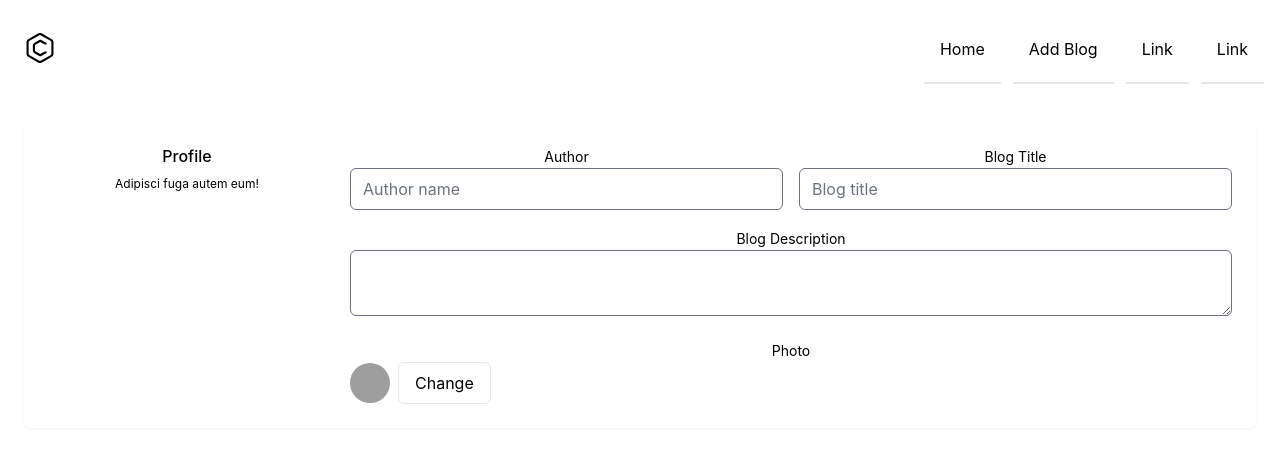
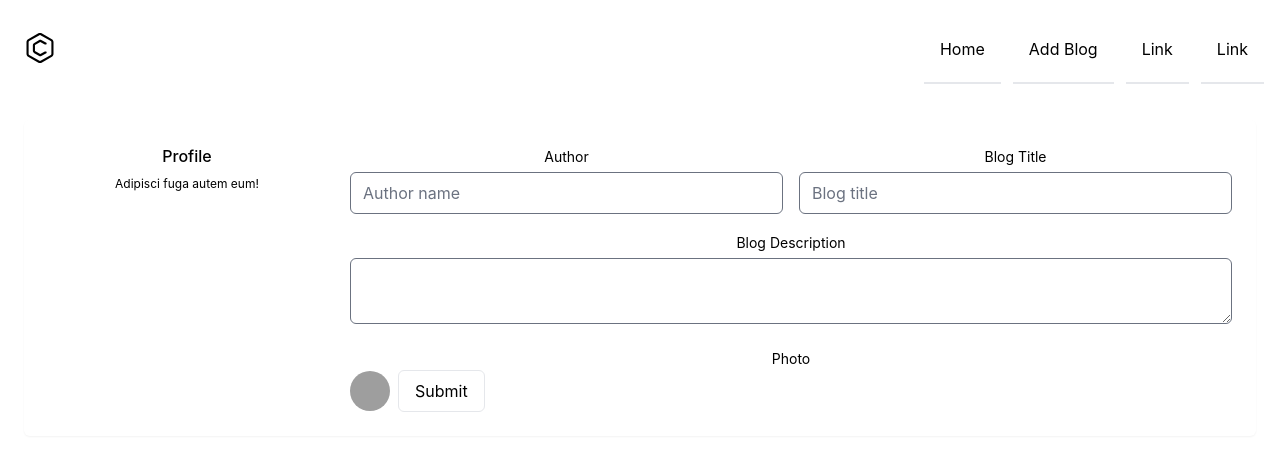
Before and after one commit to Rubayet-billah/redux-assignment-01-client, a React (Create React App) app: page /addblog in a window 1280 px wide. Shown: the top 450 px of the page. Built offline with nearby package versions, Linux system fonts and the light colour scheme; grey boxes are pictures that could not be loaded; the HTML template or start-up script is replaced by a standard one.

Commit message:
data collected from form

```diff
--- a/src/Pages/Blogs/AddBlog.js
+++ b/src/Pages/Blogs/AddBlog.js
@@ -4,14 +4,15 @@ import { useForm } from "react-hook-form";
 const AddBlog = () => {
   const { register, handleSubmit } = useForm();
 
-  const handleAddBlog = (data) => {};
+  const handleAddBlog = (data) => {
+    console.log(data);
+  };
 
   return (
     <div>
       <section className="p-6 dark:bg-gray-800 dark:text-gray-50">
         <form
           onSubmit={handleSubmit(handleAddBlog)}
-          novalidate=""
           action=""
           className="container flex flex-col mx-auto space-y-12 ng-untouched ng-pristine ng-valid"
         >
@@ -22,7 +23,7 @@ const AddBlog = () => {
             </div>
             <div className="grid grid-cols-6 gap-4 col-span-full lg:col-span-3">
               <div className="col-span-full sm:col-span-3">
-                <label for="authorName" className="text-sm">
+                <label htmlFor="authorName" className="text-sm">
                   Author
                 </label>
                 <input
@@ -30,12 +31,12 @@ const AddBlog = () => {
                   type="text"
                   {...register("authorName")}
                   placeholder="Author name"
-                  className="w-full rounded-md focus:ring focus:ring-opacity-75 focus:ring-violet-400 dark:border-gray-700 dark:text-gray-900"
+                  className="w-full rounded-md focus:ring focus:ring-opacity-75 focus:ring-violet-400 dark:border-gray-700 dark:text-gray-900 mt-1"
                 />
               </div>
 
               <div className="col-span-full sm:col-span-3">
-                <label for="blogTitle" className="text-sm">
+                <label htmlFor="blogTitle" className="text-sm">
                   Blog Title
                 </label>
                 <input
@@ -43,22 +44,22 @@ const AddBlog = () => {
                   type="text"
                   {...register("blogTitle")}
                   placeholder="Blog title"
-                  className="w-full rounded-md focus:ring focus:ring-opacity-75 focus:ring-violet-400 dark:border-gray-700 dark:text-gray-900"
+                  className="w-full rounded-md focus:ring focus:ring-opacity-75 focus:ring-violet-400 dark:border-gray-700 dark:text-gray-900 mt-1"
                 />
               </div>
               <div className="col-span-full">
-                <label for="blogDescription" className="text-sm">
+                <label htmlFor="blogDescription" className="text-sm">
                   Blog Description
                 </label>
                 <textarea
                   id="blogDescription"
                   placeholder=""
                   {...register("blogDescription")}
-                  className="w-full rounded-md focus:ring focus:ring-opacity-75 focus:ring-violet-400 dark:border-gray-700 dark:text-gray-900"
+                  className="w-full rounded-md focus:ring focus:ring-opacity-75 focus:ring-violet-400 dark:border-gray-700 dark:text-gray-900 mt-1"
                 ></textarea>
               </div>
               <div className="col-span-full">
-                <label for="blogDescription" className="text-sm">
+                <label htmlFor="blogDescription" className="text-sm">
                   Photo
                 </label>
                 <div className="flex items-center space-x-2">
@@ -67,12 +68,18 @@ const AddBlog = () => {
                     alt=""
                     className="w-10 h-10 rounded-full dark:bg-gray-500 dark:bg-gray-700"
                   />
-                  <button
+
+                  <input
+                    type="submit"
+                    className="px-4 py-2 border rounded-md dark:border-gray-100"
+                    value="Submit"
+                  />
+                  {/* <button
                     type="button"
                     className="px-4 py-2 border rounded-md dark:border-gray-100"
                   >
                     Change
-                  </button>
+                  </button> */}
                 </div>
               </div>
             </div>
```
